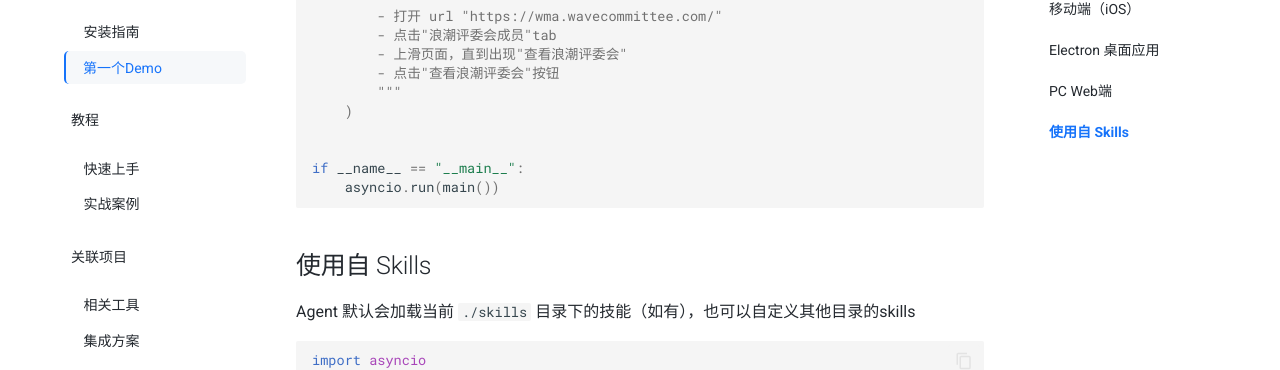
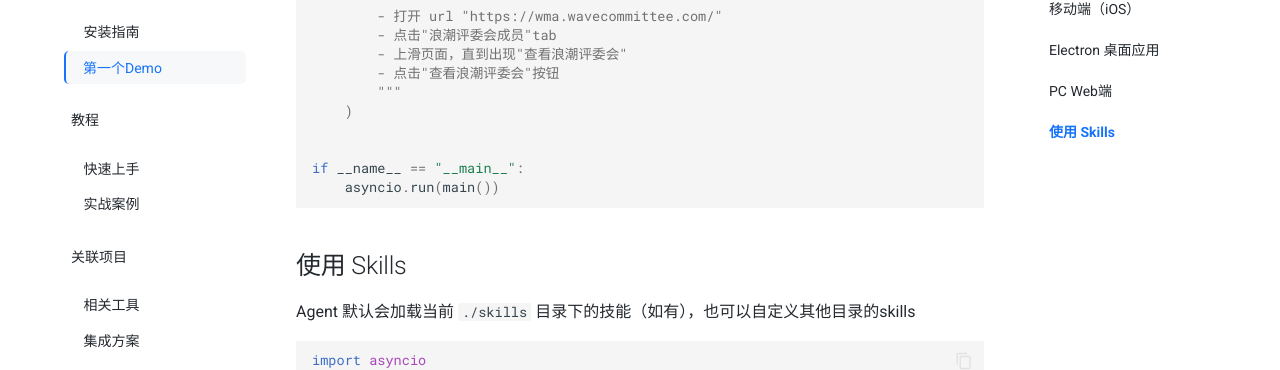
Before and after one commit to tencentmusic/page-eyes-agent, an MkDocs documentation site: the page built from docs/getting-started/demo.md, in a window 1280 px wide and 900 px high, scrolled down 2317 px. Shown: the part 223-593 px from the top of the window. Built offline with MkDocs 1.6.1 and Material for MkDocs 9.7.7, drawn with Linux system fonts in a browser that asks for light colours; comment, search, counter and statistics services are not loaded.

Commit message:
feat: 更新文档

````diff
--- a/docs/getting-started/demo.md
+++ b/docs/getting-started/demo.md
@@ -136,7 +136,7 @@ if __name__ == "__main__":
     asyncio.run(main())
 ```
 
-## 使用自 Skills
+## 使用 Skills
 Agent 默认会加载当前 `./skills` 目录下的技能（如有），也可以自定义其他目录的skills
 ```python
 import asyncio
````
Also changed, not shown: README.md (+1 -1 lines).
